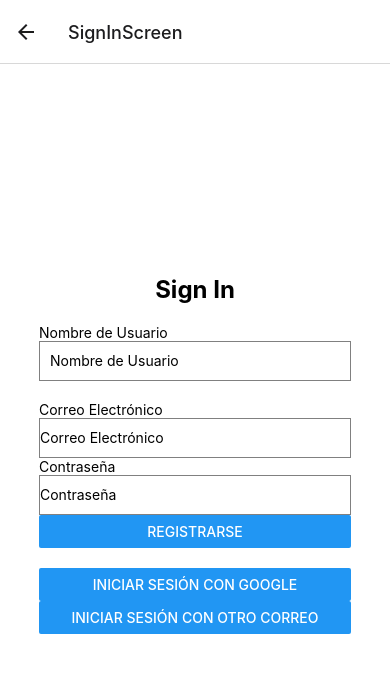
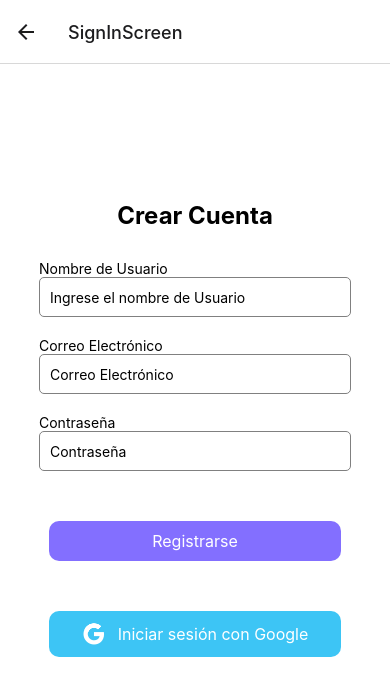
Before and after one commit to AreMunoz/Dispensador-de-Pastillas-con-React, a React Native app: screen /SignInScreen in a window 390 px wide. Shown: the top 696 px of the page. Built offline with nearby package versions, Linux system fonts and the light colour scheme.

Commit message:
log in terminado

```diff
--- a/screens/EliminarPC_Screen.tsx
+++ b/screens/EliminarPC_Screen.tsx
@@ -56,7 +56,9 @@ const styles = StyleSheet.create({
         justifyContent: 'flex-start',
     },
     buttonEliminar: { backgroundColor: colors.Red.light, },
-    buttonRegresar: { backgroundColor: colors.Blue.dark, },
+    buttonRegresar: {
+        backgroundColor: colors.Blue.dark,
+    },
 
     buttonText: {
         color: 'white',
--- a/screens/FormScreenCrearPM.tsx
+++ b/screens/FormScreenCrearPM.tsx
@@ -42,7 +42,7 @@ const FormScreenCrearPM =( { navigation, route }: FormScreenCrearPMProps) => {
     return (
         <View style={styles.container}>
             <Text>Llena los datos del formulario de acuerdo a la receta medica para crear el plan de consumo</Text>
-            <View>
+            <View style={{marginTop: 20}}>
             <Text>Medicamento:</Text>
             <Controller
                 control={control}
@@ -107,7 +107,7 @@ const FormScreenCrearPM =( { navigation, route }: FormScreenCrearPMProps) => {
 
 
             <TouchableOpacity style={[styles.button, styles.buttonCrearPC]} onPress={() => console.log('se debe de crear el plan de consumo')}>
-                <FontAwesome name="check-square-o" size={24} color="black" />
+                <FontAwesome name="check-square-o" size={24} color="white" />
                 <Text style={styles.buttonText}>Crear Plan de Consumo</Text>
             </TouchableOpacity>
 
@@ -130,9 +130,11 @@ const styles = StyleSheet.create({
     input: {
         borderWidth: 1,
         borderColor: 'gray',
+        backgroundColor: 'white',
+        borderRadius: 5,
         padding: 10,
         margin: 10,
-        width: '80%',
+        width: 350,
     },
     button: {
         backgroundColor: colors.Orange.dark,
--- a/screens/HistorialScreen.tsx
+++ b/screens/HistorialScreen.tsx
@@ -24,6 +24,7 @@ const styles = StyleSheet.create({
         justifyContent: 'center',
         alignItems: 'center',
     },
+
 });
 
 export default HistorialScreen;
--- a/screens/LoginScreen.tsx
+++ b/screens/LoginScreen.tsx
@@ -55,7 +55,7 @@ const LoginScreen = ({ navigation }: LoginScreenProps) => {
         <RNText style={styles.title} >Dispensador de Pastillas</RNText>
       </View>
 
-      <CustomText style={{ textDecorationStyle: 'dashed', fontSize: 42, alignItems: 'flex-start'}}>Usuario:</CustomText>
+      <CustomText>Usuario:</CustomText>
       <Controller
         control={control}
         render={({ field: { onChange, onBlur, value } }) => (
@@ -93,11 +93,11 @@ const LoginScreen = ({ navigation }: LoginScreenProps) => {
         name="password"
         defaultValue=""
       />
-      <TouchableOpacity style={styles.button} onPress={handleSubmit(onSubmit)}>
+      <TouchableOpacity style={[styles.button, styles.buttonLogin]} onPress={handleSubmit(onSubmit)}>
         <CustomText>Iniciar Sesión</CustomText>
       </TouchableOpacity>
       <CustomText>¿No tienes cuenta?</CustomText>
-      <TouchableOpacity style={styles.buttonOp2} onPress={() => navigation.navigate('SignInScreen')}>
+      <TouchableOpacity style={[styles.button, styles.buttonCreateAccount ]} onPress={() => navigation.navigate('SignInScreen')}>
         <CustomText>Crear Cuenta</CustomText>
       </TouchableOpacity>
 
@@ -108,13 +108,13 @@ const LoginScreen = ({ navigation }: LoginScreenProps) => {
 const styles = StyleSheet.create({
   title: {
     fontFamily: "Montserrat-Bold",
-    fontSize: 32,
+    fontSize: 28,
     marginBottom: 20,
   },
   container: {
     flex: 1,
     justifyContent: 'center',
-    alignItems: 'center',
+    marginLeft: 20,
   },
   input: {
     borderWidth: 1,
@@ -122,18 +122,17 @@ const styles = StyleSheet.create({
     padding: 10,
     margin: 10,
     width: '90%',
+    textAlign: 'justify',
   },
   button: {
-    backgroundColor: '#354f92',
     padding: 10,
     margin: 10,
     marginBottom: 40,
-    borderRadius: 5,
+    borderRadius: 10,
     width: '90%',
     flexDirection: 'row',
     justifyContent: 'center',
     alignItems: 'center',
-
   },
   buttonText: {
     color: 'red',
@@ -141,16 +140,13 @@ const styles = StyleSheet.create({
     fontSize: 20,
     fontWeight: 'bold',
   },
-  buttonOp2: {
+  buttonLogin: {
+    backgroundColor: colors.Blue.cyan,
+  },
+  buttonCreateAccount: {
     backgroundColor: 'white',
-    borderColor: '#354f92',
-    padding: 10,
-    margin: 10,
-    borderRadius: 5,
-    width: '90%',
-    flexDirection: 'row',
-    justifyContent: 'center',
-    alignItems: 'center',
+        borderColor: colors.Blue.cyan,
+        borderWidth: 4
   },
 
 });
--- a/screens/SignInScreen.tsx
+++ b/screens/SignInScreen.tsx
@@ -1,10 +1,11 @@
 import React from 'react';
-import { View, Text, TextInput, Button } from 'react-native';
+import { View, Text, TextInput, Button, TouchableOpacity } from 'react-native';
 import { useForm, Controller } from 'react-hook-form';
 import { RootStackParamList } from '../routes';
 import { StackScreenProps } from '@react-navigation/stack';
 import { StyleSheet } from 'react-native';
-
+import { AntDesign } from '@expo/vector-icons';
+import colors from './src/colors';
 
 interface FormData {
   username: string;
@@ -15,7 +16,7 @@ interface FormData {
 type SignInScreenProps = StackScreenProps<RootStackParamList, 'SignInScreen'>;
 
 const SignInScreen = ({ navigation }: SignInScreenProps) => {
-  const { control, handleSubmit} = useForm<FormData>();
+  const { control, handleSubmit } = useForm<FormData>();
 
   const onSubmit = (data: FormData) => {
     // Aquí puedes realizar acciones con los datos del formulario, como enviarlos a tu backend para registro, etc.
@@ -24,18 +25,18 @@ const SignInScreen = ({ navigation }: SignInScreenProps) => {
 
   return (
     <View style={styles.container}>
-        <Text style={styles.title}>Sign In</Text>
+      <Text style={styles.title}>Crear Cuenta</Text>
       <View style={styles.formContainer}>
         <Text>Nombre de Usuario</Text>
         <Controller
           control={control}
-            render={({ field: { onChange, onBlur, value } })  => (
+          render={({ field: { onChange, onBlur, value } }) => (
             <TextInput
               style={styles.input}
               onBlur={onBlur}
               onChangeText={onChange}
               value={value}
-                placeholder="Nombre de Usuario"
+              placeholder="Ingrese el nombre de Usuario"
 
             />
           )}
@@ -50,8 +51,9 @@ const SignInScreen = ({ navigation }: SignInScreenProps) => {
           render={({ field }) => (
             <TextInput
               {...field}
+              style={styles.input}
               placeholder="Correo Electrónico"
-                style={{ height: 40, borderColor: 'gray', borderWidth: 1 }}
+
             />
           )}
           name="email"
@@ -64,21 +66,28 @@ const SignInScreen = ({ navigation }: SignInScreenProps) => {
           control={control}
           render={({ field }) => (
             <TextInput
+
               {...field}
               placeholder="Contraseña"
               secureTextEntry
-                style={{ height: 40, borderColor: 'gray', borderWidth: 1 }}
+              style={styles.input}
             />
           )}
           name="password"
           rules={{ required: true }}
         />
+        <View style={{ marginTop: 20 }}>
+          <TouchableOpacity style={[styles.button, styles.color1Button]} onPress={handleSubmit(onSubmit)}>
+            <Text style={styles.buttonText}>Registrarse</Text>
+          </TouchableOpacity>
 
-          <Button title="Registrarse" onPress={handleSubmit(onSubmit)} />
-          <View style={{ marginTop: 20 }}>
-          <Button title="Iniciar sesión con Google" onPress={() => console.log('Iniciar sesión con Google')} />
-          <Button title="Iniciar sesión con otro correo" onPress={() => console.log('Iniciar sesión con otro correo')} />
+          <TouchableOpacity style={[styles.button, styles.color2Button]} onPress={handleSubmit(onSubmit)}>
+            <AntDesign name="google" size={24} color="white" />
+            <Text style={styles.buttonText}>Iniciar sesión con Google</Text>
+          </TouchableOpacity>
         </View>
+
+
       </View>
     </View>
   );
@@ -90,7 +99,7 @@ const styles = StyleSheet.create({
     flex: 1,
     justifyContent: 'center',
     alignItems: 'center',
-    backgroundColor: '#fff', // Color de fondo blanco
+    backgroundColor: 'white',
   },
   title: {
     fontSize: 24,
@@ -99,15 +108,41 @@ const styles = StyleSheet.create({
   },
   formContainer: {
     width: '80%', // Ancho del contenedor del formulario
+    margin: 10,
   },
   input: {
     height: 40,
     borderColor: 'gray',
     borderWidth: 1,
+    borderRadius: 5,
     marginBottom: 20,
     paddingHorizontal: 10,
     width: '100%', // Ancho del campo de entrada de texto
   },
+  buttonText: {
+    color: 'white',
+    textAlign: 'center',
+    fontSize: 16,
+  },
+  button: {
+    padding: 10,
+    margin: 10,
+    marginBottom: 40,
+    borderRadius: 10,
+    width: 'auto',
+    flexDirection: 'row',
+    justifyContent: 'center',
+    alignItems: 'center',
+    fontSize: 16,
+    gap: 12,
+  },
+  color1Button: {
+    backgroundColor: colors.Lila.main,
+  },
+  color2Button: {
+    backgroundColor: colors.Blue.cyan,
+  },
+
 });
 
 
```
Also changed, not shown: screens/ModificarPC_Screen.tsx (+164 -0 lines). Lines whose indentation alone changed are shown as unchanged.
